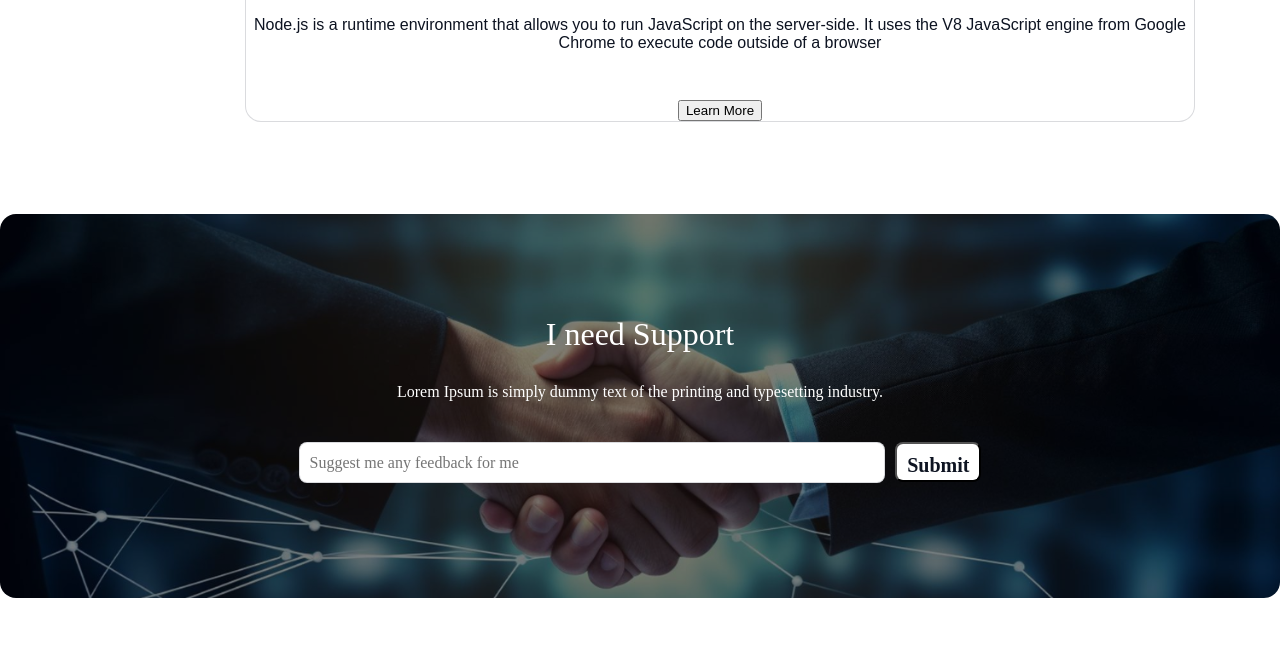
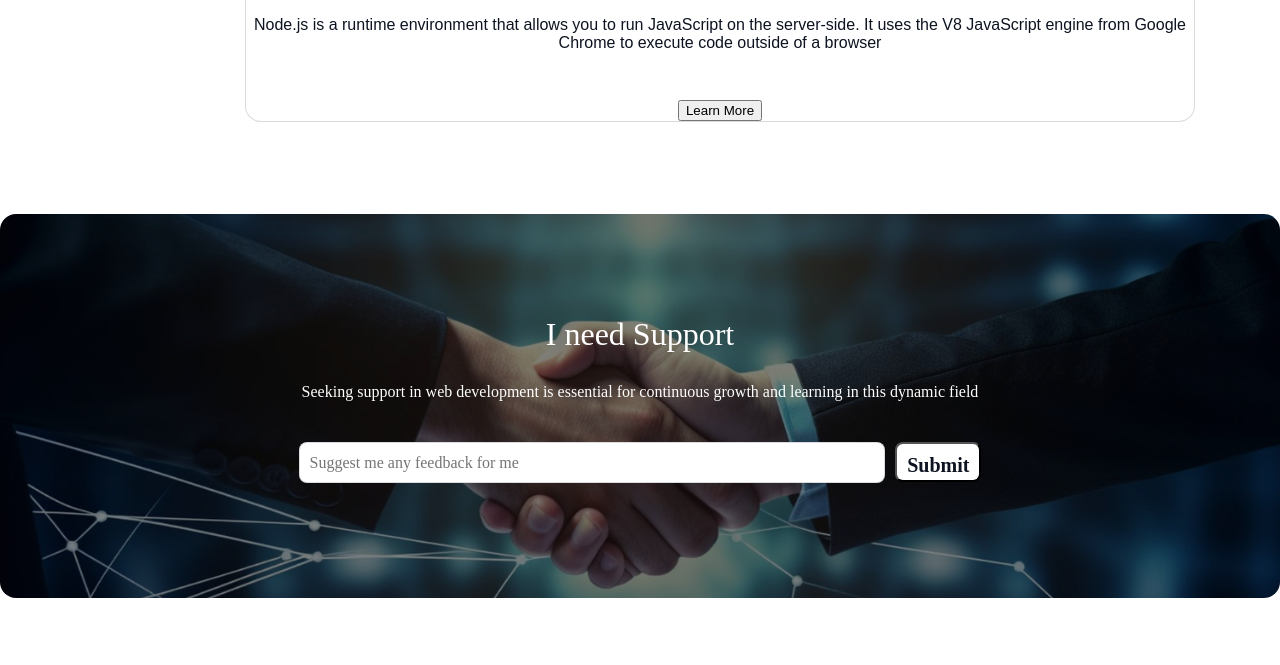
Before and after one commit to hasib41/assignment1, a plain HTML site: page index.html in a window 1280 px wide. Shown: the part 4025-4690 px from the top of the page. Drawn offline with Linux system fonts and the light colour scheme; a web font is replaced by a local one.

Commit message:
a final edit

```diff
--- a/index.html
+++ b/index.html
@@ -141,7 +141,7 @@
 
     <section class="next-target">
       <div class="container">
-        <h2>My Next Target</h2>
+        <h2 class="gapofmynextTarget">My Next Target</h2>
         <p>
             "My next target is to delve into advanced technologies like ReactJS and Node.js, expanding my skill set to build robust and scalable web applications.
         </p>
@@ -193,8 +193,7 @@
       <div class="container">
         <h2>I need Support</h2>
         <p>
-          Lorem Ipsum is simply dummy text of the printing and typesetting
-          industry.
+            Seeking support in web development is essential for continuous growth and learning in this dynamic field
         </p>
         <form>
           <input type="text" placeholder="Suggest me any feedback for me" />
--- a/style.css
+++ b/style.css
@@ -350,3 +350,6 @@ footer p {
     width: 24px;
     height: 24px;
 }
+/* .gapofmynextTarget{
+    margin-top: 20px;
+} */
```
